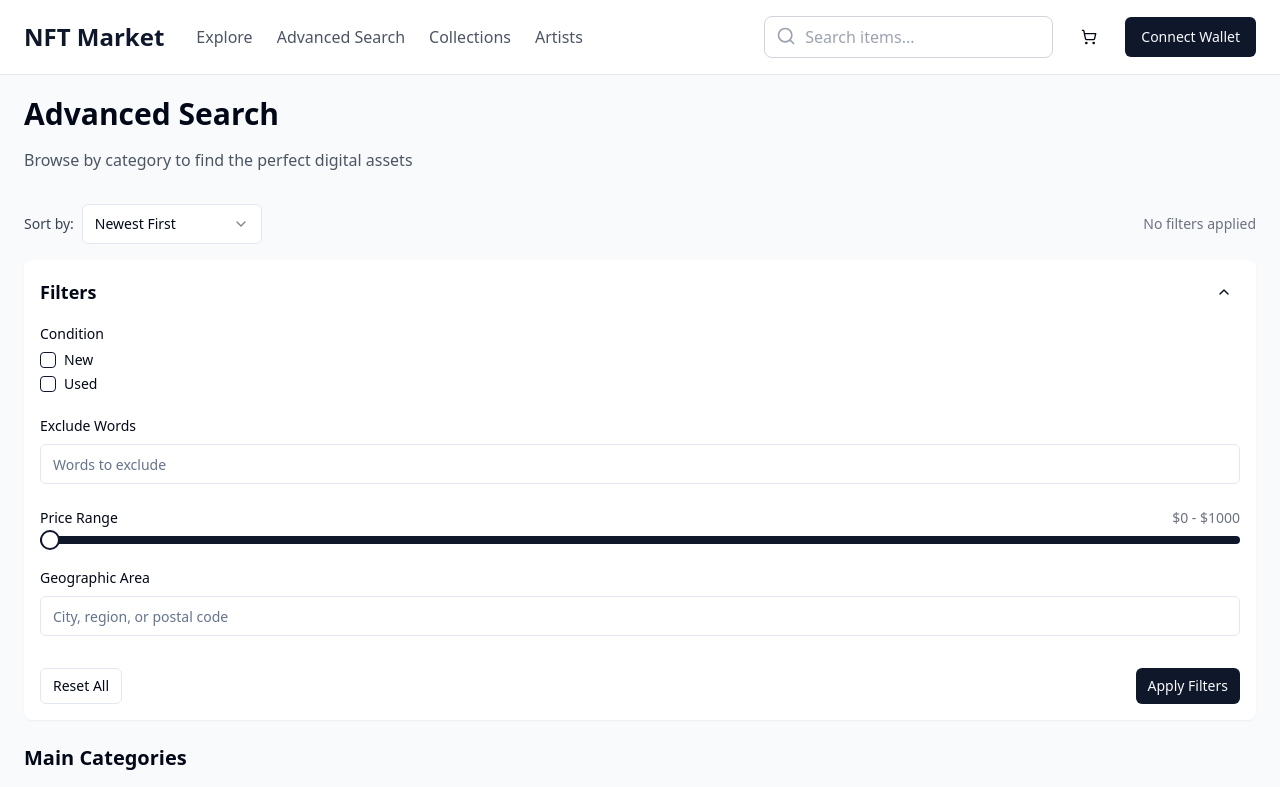
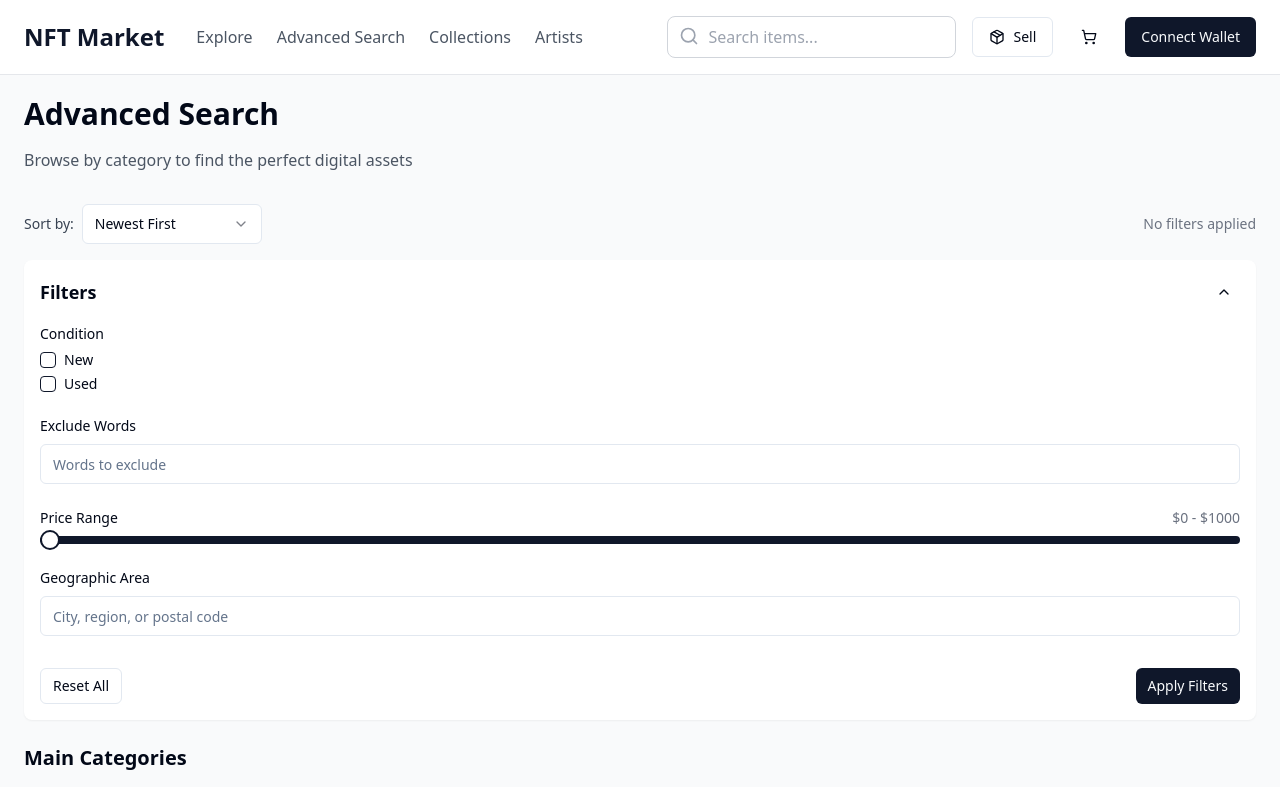
Before and after one commit to pedroMXM/block-shop-front, a React (Vite) app: page /advanced-search in a window 1280 px wide. Shown: the top 787 px of the page. Built offline with nearby package versions, Linux system fonts and the light colour scheme; grey boxes are pictures that could not be loaded.

Commit message:
feat: Integrate product form into navbar
Integrate the product form, accessible via the "Sell" button in the navigation bar.

```diff
--- a/src/components/Navigation.tsx
+++ b/src/components/Navigation.tsx
@@ -1,5 +1,5 @@
 
-import { Search, ShoppingCart } from "lucide-react";
+import { Search, ShoppingCart, Package } from "lucide-react";
 import { Button } from "@/components/ui/button";
 import { Link } from "react-router-dom";
 
@@ -25,6 +25,12 @@ const Navigation = () => {
             />
             <Search className="absolute left-3 top-2.5 h-5 w-5 text-gray-400" />
           </div>
+          <Link to="/publish">
+            <Button variant="outline" className="gap-2">
+              <Package className="h-5 w-5" />
+              Sell
+            </Button>
+          </Link>
           <Button variant="ghost" size="icon">
             <ShoppingCart className="h-5 w-5" />
           </Button>
```
